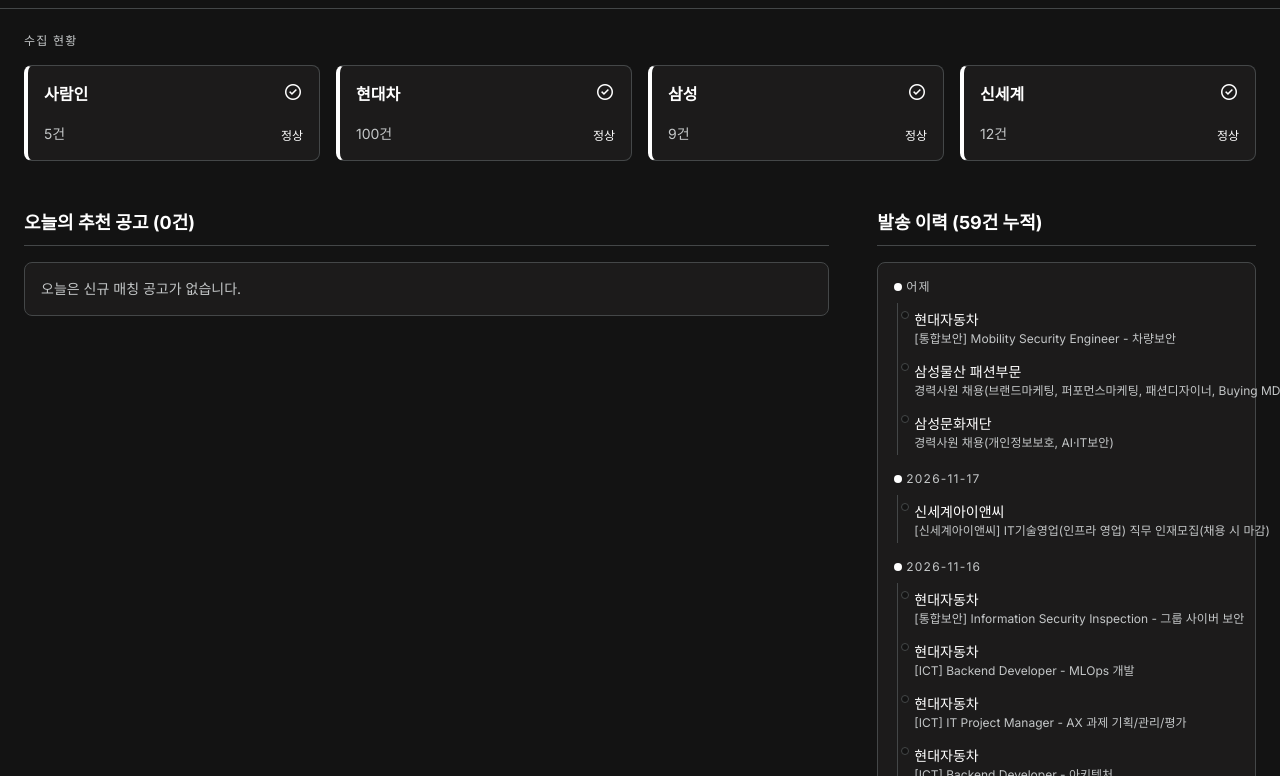
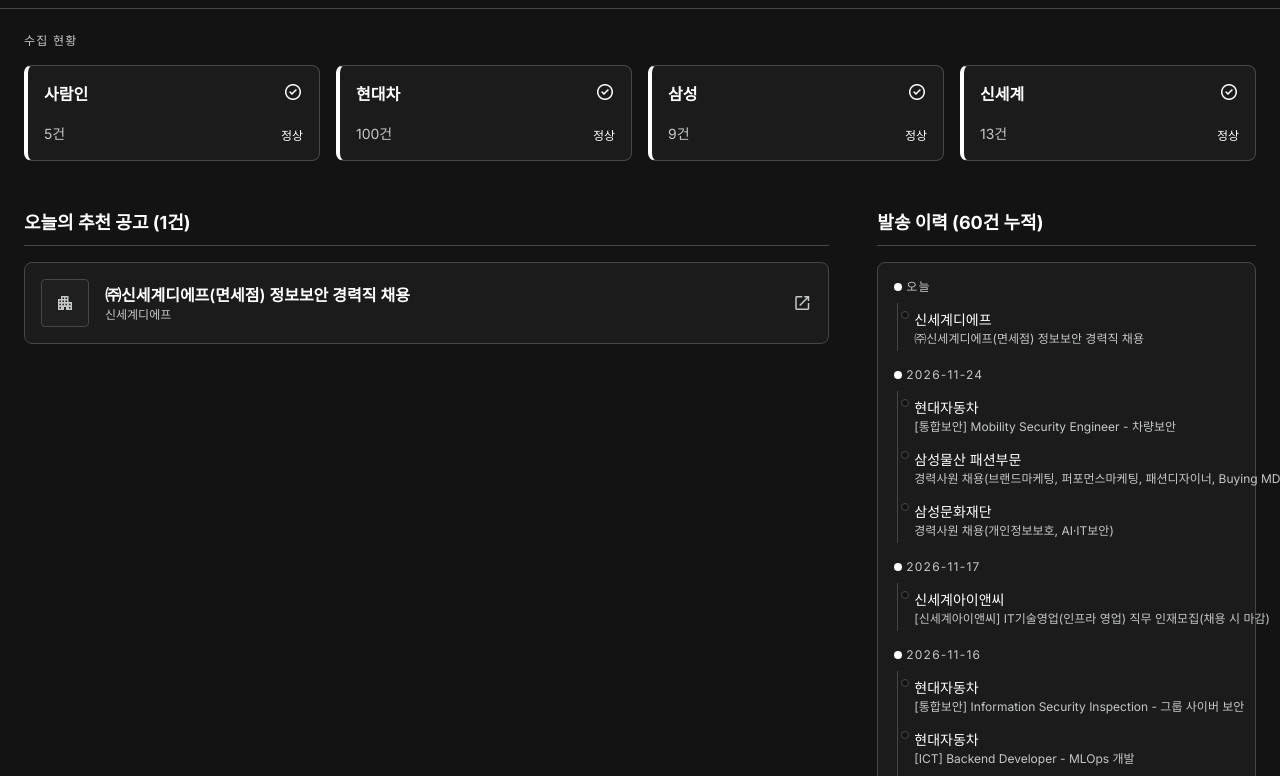
Before and after one commit to kish0ck/job-radar, a plain HTML site: page docs/index.html in a window 1280 px wide. Shown: the part 55-831 px from the top of the page. Drawn offline with nearby package versions, Linux system fonts and the light colour scheme.

Commit message:
chore: 자동 실행 결과 갱신 (2026-11-26)

```diff
--- a/data/sent_jobs.json
+++ b/data/sent_jobs.json
@@ -352,5 +352,11 @@
     "sent_at": "2026-11-17",
     "title": "[신세계아이앤씨] IT기술영업(인프라 영업) 직무 인재모집(채용 시 마감)",
     "url": "https://job.shinsegae.com/rcrut/detail/5450"
+  },
+  "shinsegae-5477": {
+    "company": "신세계디에프",
+    "sent_at": "2026-11-26",
+    "title": "㈜신세계디에프(면세점) 정보보안 경력직 채용",
+    "url": "https://job.shinsegae.com/rcrut/detail/5477"
   }
 }
--- a/docs/index.html
+++ b/docs/index.html
@@ -55,7 +55,7 @@ tailwind.config = {
   <div class="flex items-center text-on-surface-variant text-xs mono bg-surface-container
               py-xs px-sm rounded border border-outline-variant">
     <span class="material-symbols-outlined text-[16px] mr-xs">update</span>
-    마지막 실행: 2026-11-25T05:11:44
+    마지막 실행: 2026-11-26T04:39:52
   </div>
 </header>
 <main class="p-lg max-w-container-max mx-auto space-y-xl">
@@ -99,7 +99,7 @@ tailwind.config = {
             <span class="material-symbols-outlined text-primary text-[20px]">check_circle</span>
           </div>
           <div class="flex justify-between items-end mt-auto">
-            <span class="text-sm text-on-surface-variant">12건</span>
+            <span class="text-sm text-on-surface-variant">13건</span>
             <span class="text-xs mono text-primary">정상</span>
           </div>
         </div>
@@ -108,23 +108,52 @@ tailwind.config = {
   <div class="grid grid-cols-1 lg:grid-cols-12 gap-xl">
     <section class="lg:col-span-8 space-y-sm">
       <h2 class="text-lg font-bold text-primary border-b border-outline-variant pb-sm mb-md">
-        오늘의 추천 공고 (0건)
+        오늘의 추천 공고 (1건)
       </h2>
-
-        <div class="glass-card rounded-lg p-md text-on-surface-variant text-sm">
-          오늘은 신규 매칭 공고가 없습니다.
-        </div>
+      <div class="space-y-sm">
+        <a href="https://job.shinsegae.com/rcrut/detail/5477" target="_blank" rel="noopener"
+           class="glass-card rounded-lg p-md flex items-center gap-md hover:bg-surface-container-high
+                  transition-colors group">
+          <div class="w-12 h-12 rounded bg-surface-container flex items-center justify-center
+                      border border-outline-variant shrink-0">
+            <span class="material-symbols-outlined text-on-surface-variant">apartment</span>
+          </div>
+          <div class="flex-1 min-w-0">
+            <h3 class="text-base text-primary font-semibold truncate">㈜신세계디에프(면세점) 정보보안 경력직 채용</h3>
+            <p class="text-xs text-on-surface-variant truncate">신세계디에프</p>
+          </div>
+          <span class="material-symbols-outlined text-on-surface-variant
+                       group-hover:text-primary transition-colors shrink-0">open_in_new</span>
+        </a></div>
     </section>
     <section class="lg:col-span-4 space-y-md">
       <h2 class="text-lg font-bold text-primary border-b border-outline-variant pb-sm mb-md">
-        발송 이력 (59건 누적)
+        발송 이력 (60건 누적)
       </h2>
       <div class="glass-card rounded-lg p-md">
 
         <div class="mb-md">
           <h4 class="text-xs text-on-surface-variant uppercase tracking-widest mb-sm
                      flex items-center gap-xs">
-            <span class="w-2 h-2 rounded-full bg-primary inline-block"></span> 어제
+            <span class="w-2 h-2 rounded-full bg-primary inline-block"></span> 오늘
+          </h4>
+          <div class="space-y-xs pl-sm border-l border-outline-variant ml-[3px]">
+
+          <div class="flex gap-sm py-xs relative">
+            <div class="absolute w-2 h-2 rounded-full bg-background border border-outline-variant
+                        -left-[5px] top-2"></div>
+            <div class="flex-1 pl-sm">
+              <a href="https://job.shinsegae.com/rcrut/detail/5477" target="_blank" rel="noopener"
+                 class="text-sm text-primary font-medium hover:underline">신세계디에프</a>
+              <p class="text-xs text-on-surface-variant truncate">㈜신세계디에프(면세점) 정보보안 경력직 채용</p>
+            </div>
+          </div>
+          </div>
+        </div>
+        <div class="mb-md">
+          <h4 class="text-xs text-on-surface-variant uppercase tracking-widest mb-sm
+                     flex items-center gap-xs">
+            <span class="w-2 h-2 rounded-full bg-primary inline-block"></span> 2026-11-24
           </h4>
           <div class="space-y-xs pl-sm border-l border-outline-variant ml-[3px]">
 
```
